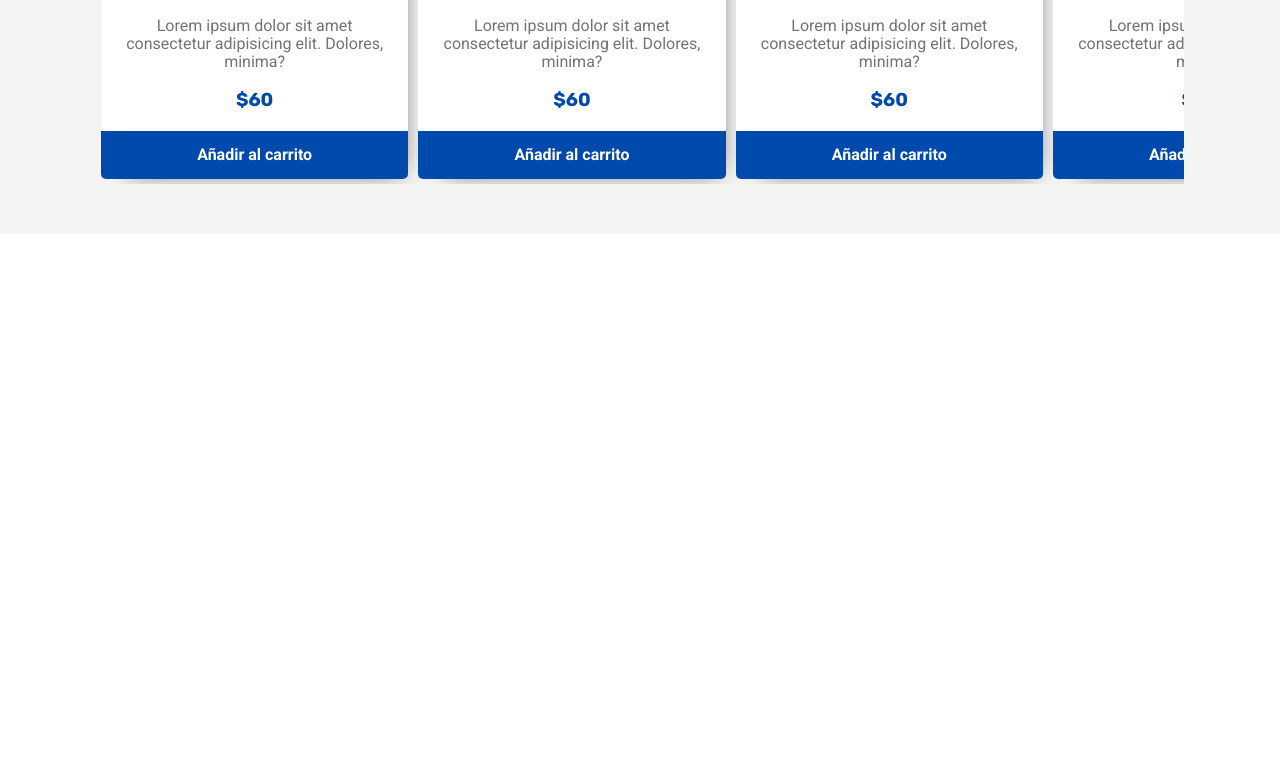
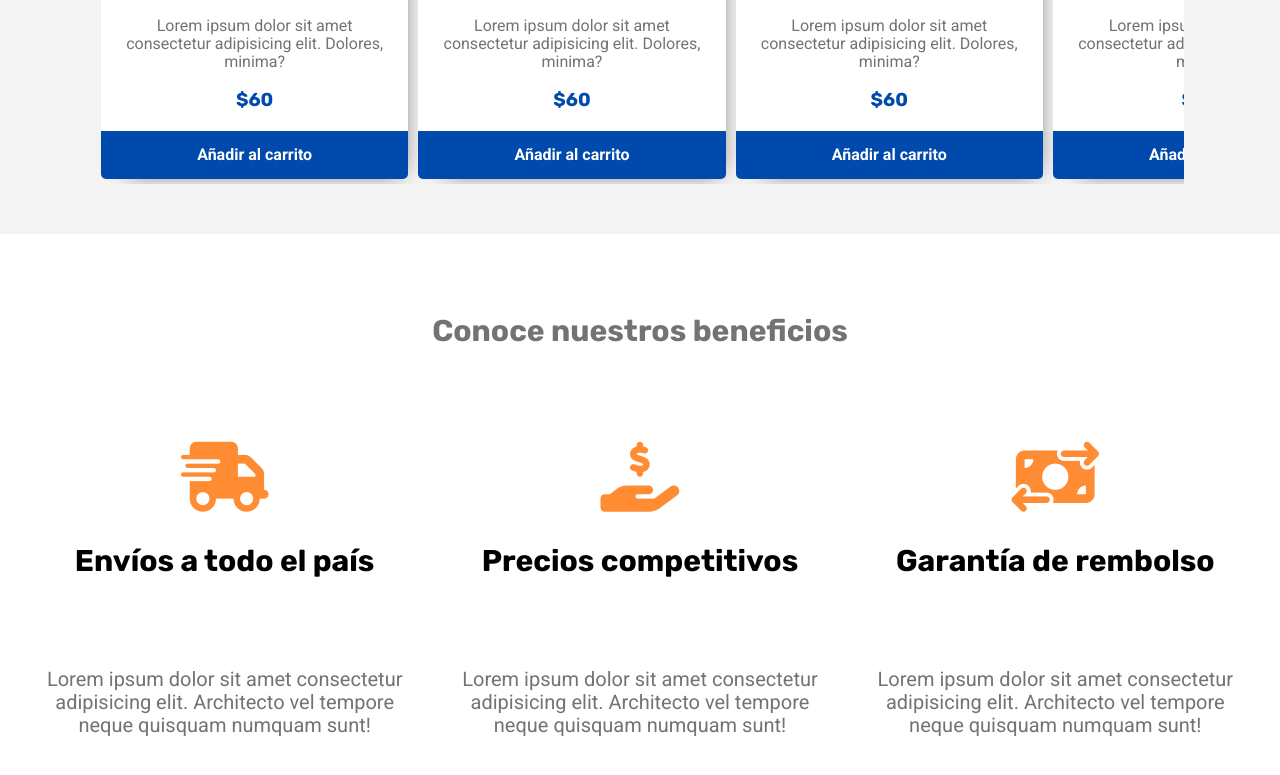
Before and after one commit to davzap1702/jugueteria-cosmica, a plain HTML site: page index.html in a window 1280 px wide. Shown: the part 2498-3273 px from the top of the page. Before the commit the page ends 2732 px from the top, so only its background shows below. Drawn offline with Linux system fonts and the light colour scheme.

Commit message:
Benefits Section added

```diff
--- a/index.html
+++ b/index.html
@@ -300,6 +300,50 @@
           </div>
         </div>
       </div>
+
+      <section class="flexbox-3">
+        <h2>Conoce nuestros beneficios</h2>
+        <div class="flexbox-3__container container">
+          <div class="flexbox-3__item">
+            <header>
+              <i class="fa-solid fa-truck-fast"></i>
+            </header>
+            <article>
+              <h2>Envíos a todo el país</h2>
+              <p>
+                Lorem ipsum dolor sit amet consectetur adipisicing elit.
+                Architecto vel tempore neque quisquam numquam sunt!
+              </p>
+            </article>
+          </div>
+
+          <div class="flexbox-3__item">
+            <header>
+              <i class="fa-solid fa-hand-holding-dollar"></i>
+            </header>
+            <article>
+              <h2>Precios competitivos</h2>
+              <p>
+                Lorem ipsum dolor sit amet consectetur adipisicing elit.
+                Architecto vel tempore neque quisquam numquam sunt!
+              </p>
+            </article>
+          </div>
+
+          <div class="flexbox-3__item">
+            <header>
+              <i class="fa-solid fa-money-bill-transfer"></i>
+            </header>
+            <article>
+              <h2>Garantía de rembolso</h2>
+              <p>
+                Lorem ipsum dolor sit amet consectetur adipisicing elit.
+                Architecto vel tempore neque quisquam numquam sunt!
+              </p>
+            </article>
+          </div>
+        </div>
+      </section>
     </main>
     <footer class="main-footer"></footer>
     <script
@@ -308,5 +352,6 @@
     ></script>
     <script src="js/script.js"></script>
     <script src="js/cards.js"></script>
+    <script src="js/flexbox-3-animation.js"></script>
   </body>
 </html>
--- /dev/null
+++ b/js/flexbox-3-animation.js
@@ -0,0 +1,13 @@
+const observer = new IntersectionObserver(entries => {
+    entries.forEach(e => {
+        if (e.isIntersecting) {
+            e.target.classList.add('icons-animation');
+
+        }
+    });
+});
+
+observer.observe(document.querySelectorAll('.flexbox-3__item > header')[0]);
+observer.observe(document.querySelectorAll('.flexbox-3__item > header')[1]);
+observer.observe(document.querySelectorAll('.flexbox-3__item > header')[2]);
+observer.observe(document.querySelector('.flexbox-3 > h2'));
--- /dev/null
+++ b/sass/components/benefits-section.scss
@@ -0,0 +1,46 @@
+.flexbox-3{
+    margin: 8rem 0;
+    h2{
+        text-align: center;
+        margin-bottom: 9rem;
+        color: #737373;
+        font-size: 3rem;
+    }
+    &__container{
+        display: flex;
+        flex-direction: column;
+        gap: 3rem;
+        justify-content: space-around;
+        align-items: center;
+        @media (min-width: 768px){
+            flex-direction: row;
+        }
+    }
+    &__item{
+        text-align: center;
+        p{
+            font-size: 2rem;
+        }
+        h2{
+            color: black;
+        }
+        header{
+            font-size: 7rem;
+            color: var(--secondary-color);
+        }
+    }
+}
+
+.icons-animation{
+    animation: icon 1.2s ease-in-out;
+    @keyframes icon {
+        0%{
+            transform: translateY(-200%);
+            opacity: 0;
+        }100%{
+            transform: translateX(0%);
+            opacity: 1;
+
+        }
+    }
+}
--- a/sass/main.scss
+++ b/sass/main.scss
@@ -12,4 +12,5 @@
 @use './components/main';
 @use './components//category-cards';
 @use './components/product-card';
+@use './components/benefits-section';
 // @use './components/search-input';
```
Also changed, not shown: css/main.css, 1 other file.
